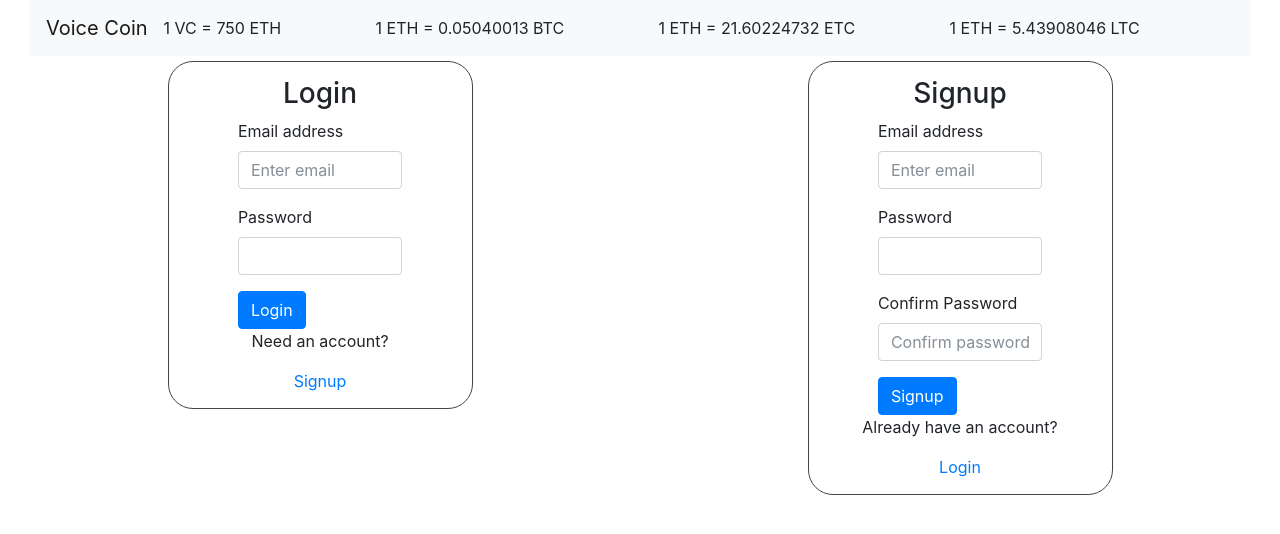
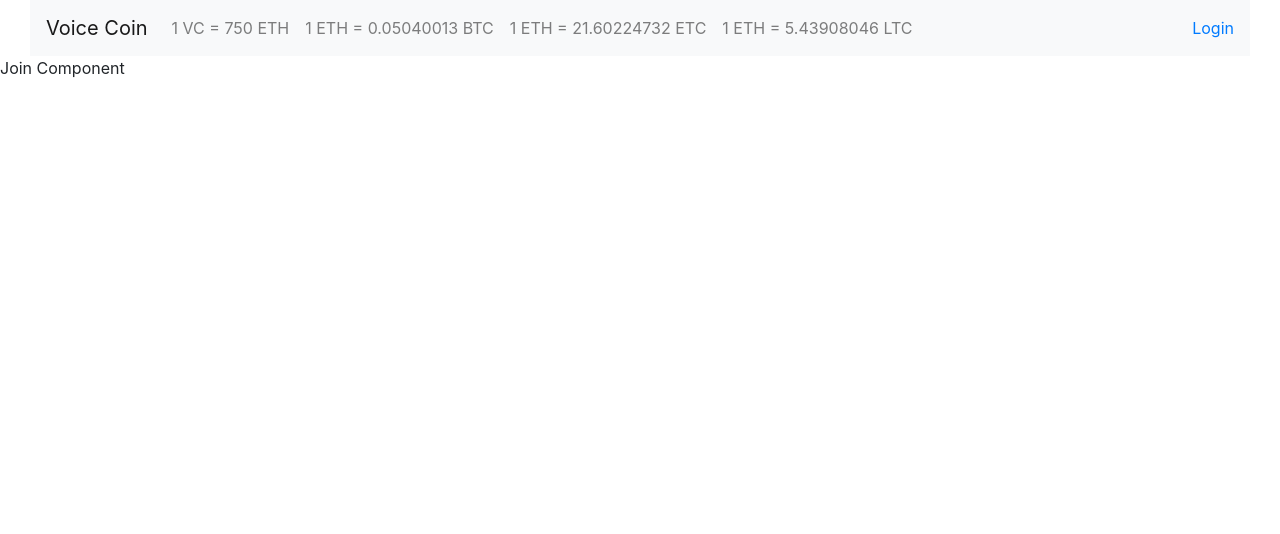
Before and after one commit to voicecoin/Voicecoin-Explorer, a React app: page /join in a window 1280 px wide. Shown: the top 534 px of the page. Built offline with nearby package versions, Linux system fonts and the light colour scheme.

Commit message:
Modularize and re-style more components

```diff
--- a/client/src/components/ConversionRate.jsx
+++ b/client/src/components/ConversionRate.jsx
@@ -4,9 +4,11 @@ const ConversionRate = props => {
   const key = Object.keys(props.rate);
   const value = Object.values(props.rate);
   return (
-    <span className="nav-item mr-auto">
-      {key} = {value}
-    </span>
+    <li className="nav-item">
+      <a className="nav-link">
+        {key} = {value}
+      </a>
+    </li>
   );
 }
 
--- a/client/src/components/Header.jsx
+++ b/client/src/components/Header.jsx
@@ -24,15 +24,23 @@ class Header extends React.Component {
     return (
       <div className="container-fluid">
         <nav className="navbar navbar-expand-lg navbar-light bg-light">
+
           <Brand />
+
           <button className="navbar-toggler" type="button" data-toggle="collapse" data-target="#navbarSupportedContent" aria-controls="navbarSupportedContent" aria-expanded="false" aria-label="Toggle navigation">
             <span className="navbar-toggler-icon"></span>
           </button>
 
           <div className="collapse navbar-collapse justify-content-end" id="navbarSupportedContent">
-            {this.state.conversionRates.map((rate, idx) =>
-              <ConversionRate key={idx} rate={rate} />
-            )}
+            <ul className="navbar-nav mr-auto">
+              {this.state.conversionRates.map((rate, idx) =>
+                <ConversionRate key={idx} rate={rate} />
+              )}
+            </ul>
+            <div className="nav-item">
+              <a href="/login">Login</a>
+
+            </div>
           </div>
         </nav>
       </div>
--- a/client/src/components/HomePage.jsx
+++ b/client/src/components/HomePage.jsx
@@ -7,9 +7,10 @@ import {
 
 import Header from './Header';
 import Join from './Join';
-import Login from './Login';
+// import Login from './Login';
 import PreIco from './PreIco';
-import Signup from './Signup';
+// import Signup from './Signup';
+import SignupOrLogin from './SignupOrLogin';
 
 const HomePage = () => {
   return (
@@ -19,8 +20,7 @@ const HomePage = () => {
         <Switch>
           <Route exact path="/" component={PreIco} />
           <Route path="/join" component={Join} />
-          <Route path="/signup" component={Signup} />
-          <Route path="/login" component={Login} />
+          <Route path={/^\/(login|signup)/} component={SignupOrLogin} />
         </Switch>
       </Router>
     </div>
--- a/client/src/components/Join.jsx
+++ b/client/src/components/Join.jsx
@@ -1,4 +1,3 @@
-import axios from 'axios';
 import React from 'react';
 import Login from './Login';
 import Signup from './Signup';
@@ -6,46 +5,14 @@ import Signup from './Signup';
 class Join extends React.Component {
   constructor() {
     super();
-
-    this.createUser = this.createUser.bind(this);
-    this.getToken = this.getToken.bind(this);
   }
 
-  createUser(user) {
-    axios({
-      method: 'POST',
-      url: 'http://api.voicecoin.net/v1/Account',
-      data: {
-        email: user.email,
-        password: user.password
-      }
-    }).then(res => {
-      this.getToken(user.email, user.password);
-    }).catch(err => {
-      console.error(err, 'Error creating user');
-    });
-  }
 
-  getToken(email, password) {
-    axios({
-      method: 'POST',
-      url: `http://api.voicecoin.net/v1/Account/token?username=${email}&password=${password}`
-    }).then(res => {
-      console.log(res, 'Result from getToken')
-    }).catch(err => {
-      console.error(err, 'Error getting token');
-    });
-  }
 
   render() {
     return (
       <div className="row">
-        <div className="col">
-          <Login getToken={this.getToken} />
-        </div>
-        <div className="col">
-          <Signup createUser={this.createUser} getToken={this.getToken} />
-        </div>
+        Join Component
       </div>
     );
   }
--- a/client/src/components/Login.jsx
+++ b/client/src/components/Login.jsx
@@ -27,29 +27,36 @@ class Login extends React.Component {
   render() {
     return (
       <div className="col-6 login-control">
+
         <div className="row justify-content-center">
           <h3>Login</h3>
         </div>
+
         <div className="row justify-content-center">
           <div className="col-7 align-self-center">
             <form onChange={this.handleChange} onSubmit={this.handleSubmit}>
+
               <div className="form-group">
                 <label htmlFor="emailInput">Email address</label>
-                <input type="email" className="form-control" id="emailInput" name="email" placeholder="Enter email" required />
+                <input type="email" className="form-control" id="email" name="email" placeholder="Enter email" required />
               </div>
+
               <div className="form-group">
                 <label htmlFor="passwordInput">Password</label>
-                <input type="password" className="form-control" id="passwordInput" name="password" required />
+                <input type="password" className="form-control" id="password" name="password" required />
               </div>
-              <button type="submit" className="btn btn-primary">Login</button>
+
+              <button type="submit" className="btn btn-outline-secondary">Login</button>
             </form>
           </div>
         </div>
+
         <div className="row justify-content-center">
-          <p>Need an account?</p>
+          <p>Need an account? <a href="/signup">Signup</a></p>
         </div>
+
         <div className="row justify-content-center">
-          <a href="/signup">Signup</a>
+          <a href="/">Home</a>
         </div>
       </div>
     );
--- a/client/src/components/Signup.jsx
+++ b/client/src/components/Signup.jsx
@@ -6,9 +6,11 @@ class Signup extends React.Component {
     super(props);
     this.state = {
       email: '',
+      confirmEmail: '',
       passoword: '',
-      confirm: '',
-      match: false,
+      confirmPassword: '',
+      emailError: null,
+      passwordError: null,
       _minPasswordLength: 8
     }
 
@@ -17,38 +19,34 @@ class Signup extends React.Component {
   }
 
   handleChange(e) {
-    console.log(e.target.value, e.target.name, 'value, name');
     this.setState({
       [e.target.name]: e.target.value
     });
-    if (this.state.confirm === this.state.passoword && this.state.passoword.length > this.state._minPasswordLength) {
-      this.setState({match: true})
-    }
   }
 
   handleSubmit(e) {
+    const { email, confirmEmail, password, confirmPassword } = this.state;
+    this.setState({emailError: null, passwordError: null});
     e.preventDefault();
-    const info = this.state;
-    console.log(info, 'info');
+    if ((email === confirmEmail) && (password === confirmPassword)) {
       axios({
         method: 'GET',
-      url: `http://api.voicecoin.net/v1/Account/exist?userName=${info.email}`
+        url: `http://api.voicecoin.net/v1/Account/exist?userName=${email}`
       }).then(res => {
         if (res.data === false) {
-        return this.props.createUser(info);
+          return this.props.createUser({email, password});
         } else {
           alert('An account with this email address already exists!');
         }
       }).catch(err => {
         console.error(err, 'Error checking if user exists');
       });
+    } else {
+      if (email !== confirmEmail) {
+        this.setState({emailError: true});
       }
-
-  passwordCheck(p1, p2) {
-    const minLength = this.state._minPasswordLength;
-    if (p1.length >= minLength) {
-      if (p1 === p2) {
-        this.setState({match: true});
+      if (password !== confirmPassword) {
+        this.setState({passwordError: true});
       }
     }
   }
@@ -56,33 +54,78 @@ class Signup extends React.Component {
   render() {
     return (
       <div className="col-6 login-control">
+
         <div className="row justify-content-center">
           <h3>Signup</h3>
         </div>
+
         <div className="row justify-content-center">
           <div className="col-7 align-self-center">
             <form onChange={this.handleChange} onSubmit={this.handleSubmit}>
+
               <div className="form-group">
                 <label htmlFor="SignupEmailInput">Email address</label>
-                <input type="email" className="form-control" id="SignupEmailInput" name="email" placeholder="Enter email"  required />
+                <input
+                  type="email"
+                  className="form-control"
+                  id="SignupEmailInput"
+                  name="email"
+                  placeholder="Enter email"
+                  required />
               </div>
+
+              <div className="form-group">
+                <label htmlFor="ConfirmEmailInput">Confirm Email address</label>
+                <input
+                  type="email"
+                  className="form-control"
+                  id="SignupConfirmEmailInput"
+                  name="confirmEmail"
+                  placeholder="Confirm email"
+                  required
+                  style={{'backgroundColor': this.state.emailError ? '#FCC' : 'white'}} />
+                  <small hidden={this.state.emailError === null ? true : false} style={{'color': 'red'}}>
+                    Email addresses must match
+                  </small>
+              </div>
+
               <div className="form-group">
                 <label htmlFor="SignupPasswordInput">Password</label>
-                <input type="password" className="form-control" id="SignupPasswordInput" minLength={this.state._minPasswordLength} name="password" required />
+                <input
+                  type="password"
+                  className="form-control"
+                  id="SignupPasswordInput"
+                  minLength={this.state._minPasswordLength}
+                  name="password"
+                  required />
               </div>
+
               <div className="form-group">
                 <label htmlFor="confirmInput">Confirm Password</label>
-                <input type="password" className="form-control" id="confirmInput" name="confirm" placeholder="Confirm password" required />
+                <input
+                  type="password"
+                  className="form-control"
+                  id="confirmInput"
+                  name="confirmPassword"
+                  placeholder="Confirm password"
+                  required
+                  style={{'backgroundColor': this.state.passwordError ? '#FCC' : 'white'}} />
+                <small hidden={this.state.passwordError === null ? true : false} style={{'color': 'red'}}>
+                  Passwords must match
+                </small>
               </div>
-              <button type="submit" className="btn btn-primary">Signup</button>
+
+              <button type="submit" className="btn btn-outline-secondary">Signup</button>
             </form>
           </div>
         </div>
+
         <div className="row justify-content-center">
-          <p>Already have an account?</p>
+          <p>Already have an account? <a href="/login">Login</a></p>
         </div>
+
         <div className="row justify-content-center">
-          <a href="/login">Login</a>
+          <a href="/">Home</a>
         </div>
       </div>
     );
--- /dev/null
+++ b/client/src/components/SignupOrLogin.jsx
@@ -0,0 +1,53 @@
+import axios from 'axios';
+import React from 'React';
+import Login from './Login';
+import Signup from './Signup';
+
+class SignupOrLogin extends React.Component {
+  constructor(props) {
+    super(props);
+
+    this.createUser = this.createUser.bind(this);
+    this.getToken = this.getToken.bind(this);
+  }
+
+  createUser(user) {
+    axios({
+      method: 'POST',
+      url: 'http://api.voicecoin.net/v1/Account',
+      data: {
+        email: user.email,
+        password: user.password
+      }
+    }).then(res => {
+      this.getToken(user);
+    }).catch(err => {
+      console.error(err, 'Error creating user');
+    });
+  }
+
+  getToken(user) {
+    axios({
+      method: 'POST',
+      url: `http://api.voicecoin.net/v1/Account/token?username=${user.email}&password=${user.password}`
+    }).then(res => {
+      console.log(res, 'Result from getToken')
+    }).catch(err => {
+      console.error(err, 'Error getting token');
+    });
+  }
+
+  render() {
+    if (this.props.location.pathname === '/signup') {
+      return (
+        <Signup createUser={this.createUser}/>
+      );
+    } else {
+      return (
+        <Login getToken={this.getToken}/>
+      );
+    }
+  }
+}
+
+export default SignupOrLogin;
```
Lines whose indentation alone changed are shown as unchanged.
